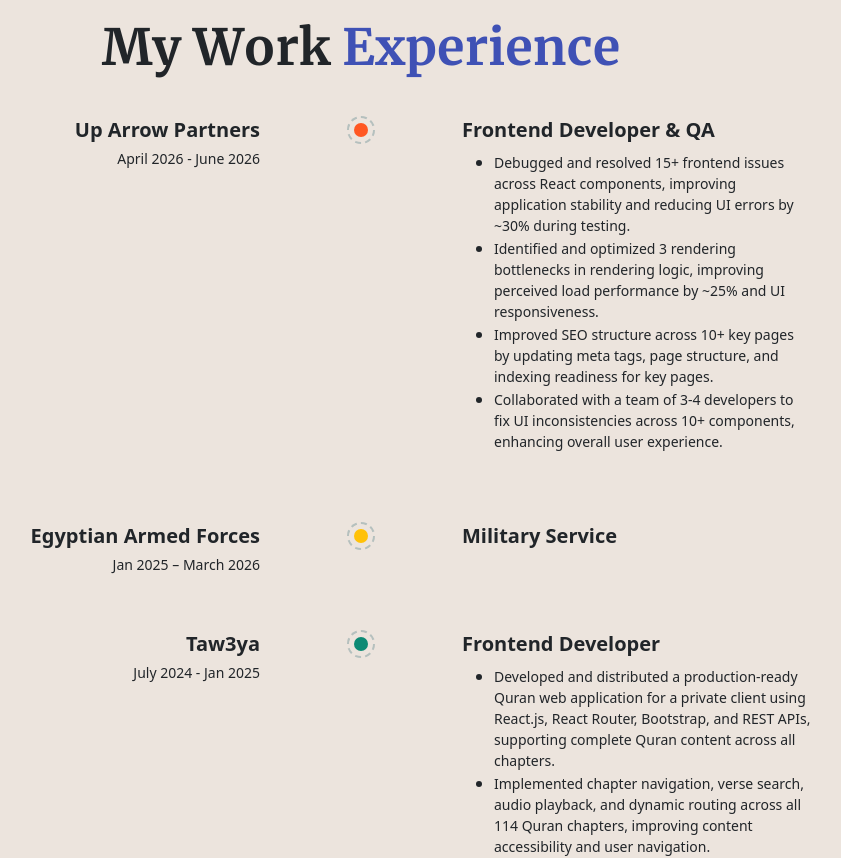
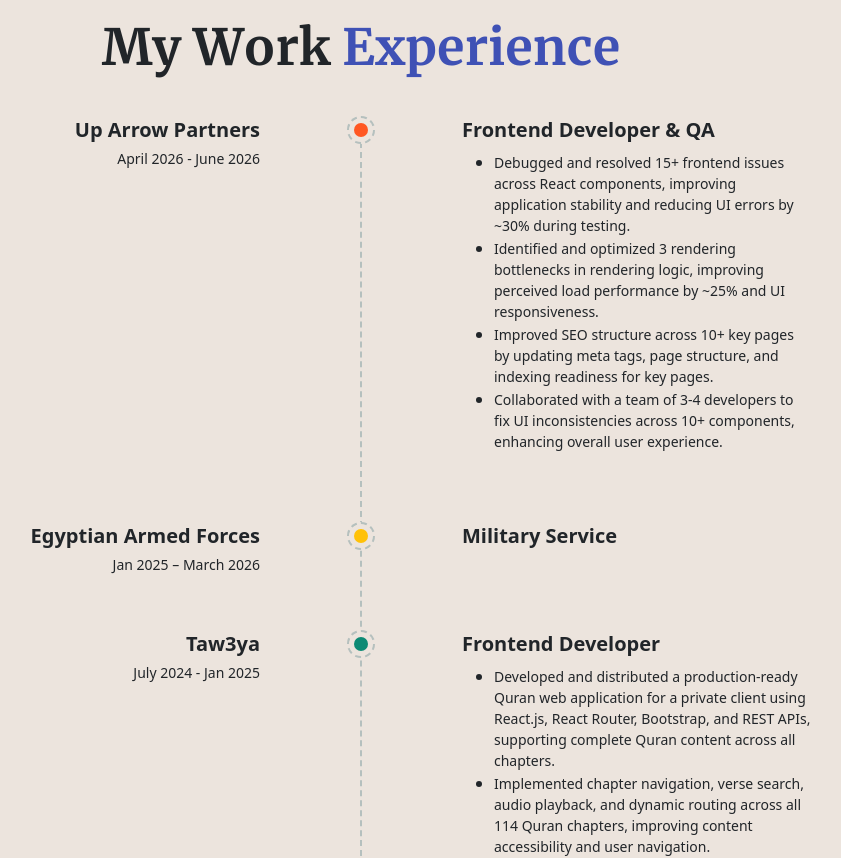
Before and after one commit to Abdelraouf3/MyPortfolio, a React (Create React App) app: page / in a window 1280 px wide. Shown: the part 2100-2958 px from the top of the page, without its empty margins (279-1120 px from the left). Built offline with nearby package versions, Linux system fonts and the light colour scheme.

Commit message:
Updating experience section style

```diff
--- a/src/Components/Home/Home.jsx
+++ b/src/Components/Home/Home.jsx
@@ -252,6 +252,8 @@ export default function Home() {
                     </div>
 
                     <div className="timeline">
+
+                        <span className='line'></span>
 
                         <div className="row timeline-item align-items-start">
 
```
